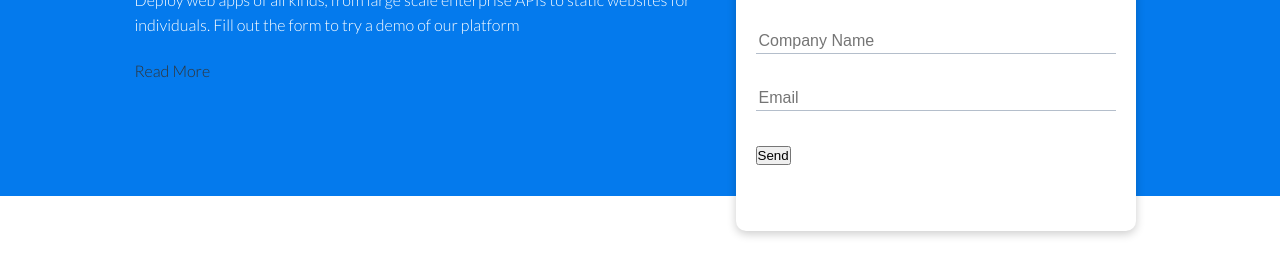
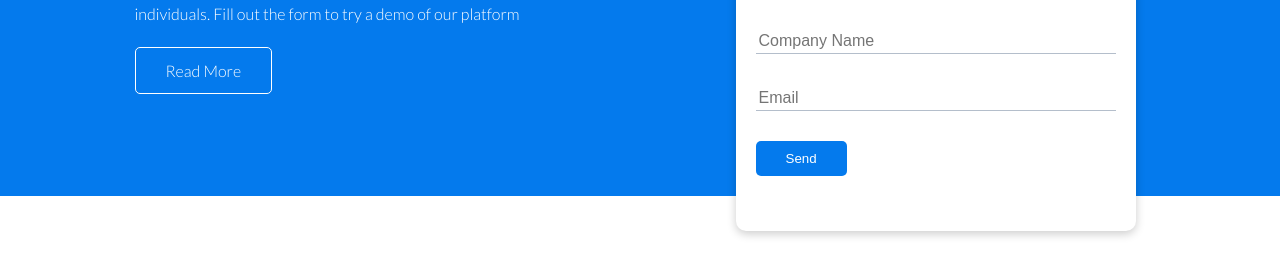
Before and after one commit to PeterOsoo/mavitu-hosting, a plain HTML site: page index.html in a window 1280 px wide. Shown: the part 274-550 px from the top of the page. Drawn offline with Linux system fonts and the light colour scheme.

Commit message:
Button Styles

```diff
--- a/css/style.css
+++ b/css/style.css
@@ -152,3 +152,23 @@ img {
 	padding: 20px;
 	margin: 10px;
 }
+
+/* button  */
+.btn {
+	display: inline-block;
+	padding: 10px 30px;
+	cursor: pointer;
+	background: var(--primary-color);
+	color: #fff;
+	border: none;
+	border-radius: 5px;
+}
+
+.btn-outline {
+	background-color: transparent;
+	border: 1px #fff solid;
+}
+
+.btn:hover {
+	transform: scale(0.98);
+}
```
